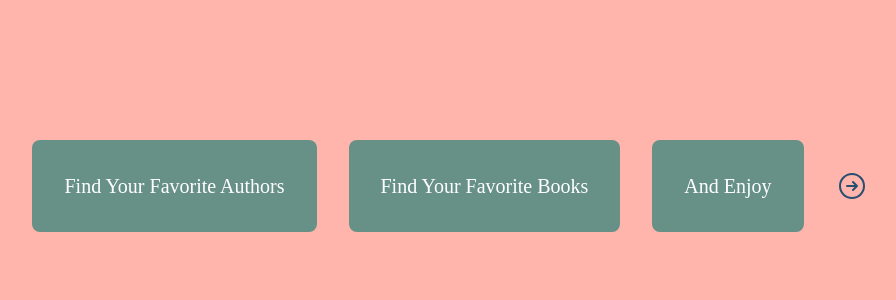
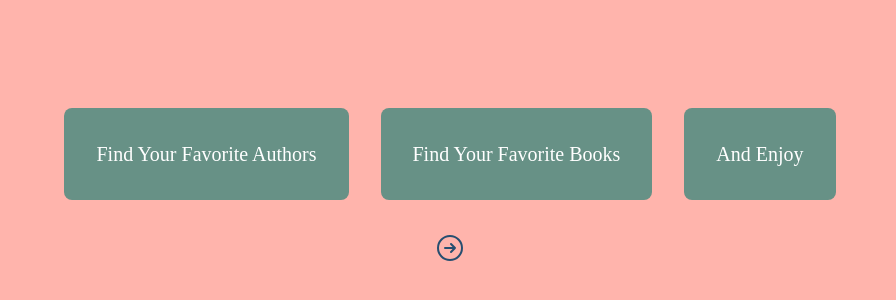
Before and after one commit to Omiadze/Book-Store-App, a React (Create React App) app: page / in a window 1280 px wide. Shown: the part 214-514 px from the top of the page, without its empty margins (190-1086 px from the left). Built offline with nearby package versions, Linux system fonts and the light colour scheme.

Commit message:
changed SVG in welcome.tsx

```diff
--- a/src/Components/Pages/Welcome/Welcome.tsx
+++ b/src/Components/Pages/Welcome/Welcome.tsx
@@ -12,7 +12,7 @@ const Welcome = () => {
     navigate('./login')
   }
   return (
-    <div className="bg-lime h-screen flex items-center justify-center font-DM">
+    <div className="bg-lime h-screen flex items-center flex-col justify-center font-DM">
       <div className="flex flex-wrap justify-center gap-8">
         {welcomeCards.map((card) => (
           <button
@@ -22,7 +22,8 @@ const Welcome = () => {
             <p className="text-xl">{card}</p>
           </button>
         ))}
-        <div className="flex items-center hover:cursor-pointer hover:pl-2 text-blue">
+      </div>
+      <div className=" mt-8 hover:cursor-pointer hover:pl-2 text-blue">
         <svg
           xmlns="http://www.w3.org/2000/svg"
           fill="none"
@@ -40,7 +41,6 @@ const Welcome = () => {
         </svg>
       </div>
     </div>
-    </div>
   )
 }
 
```
Lines whose indentation alone changed are shown as unchanged.
